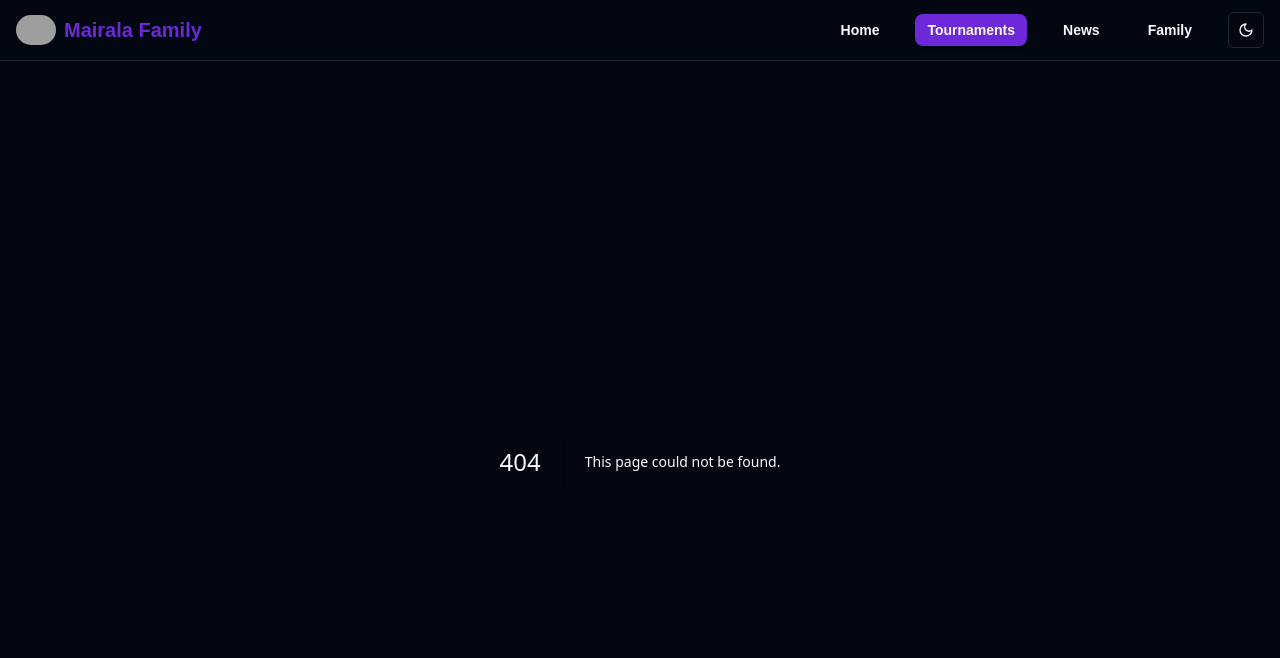
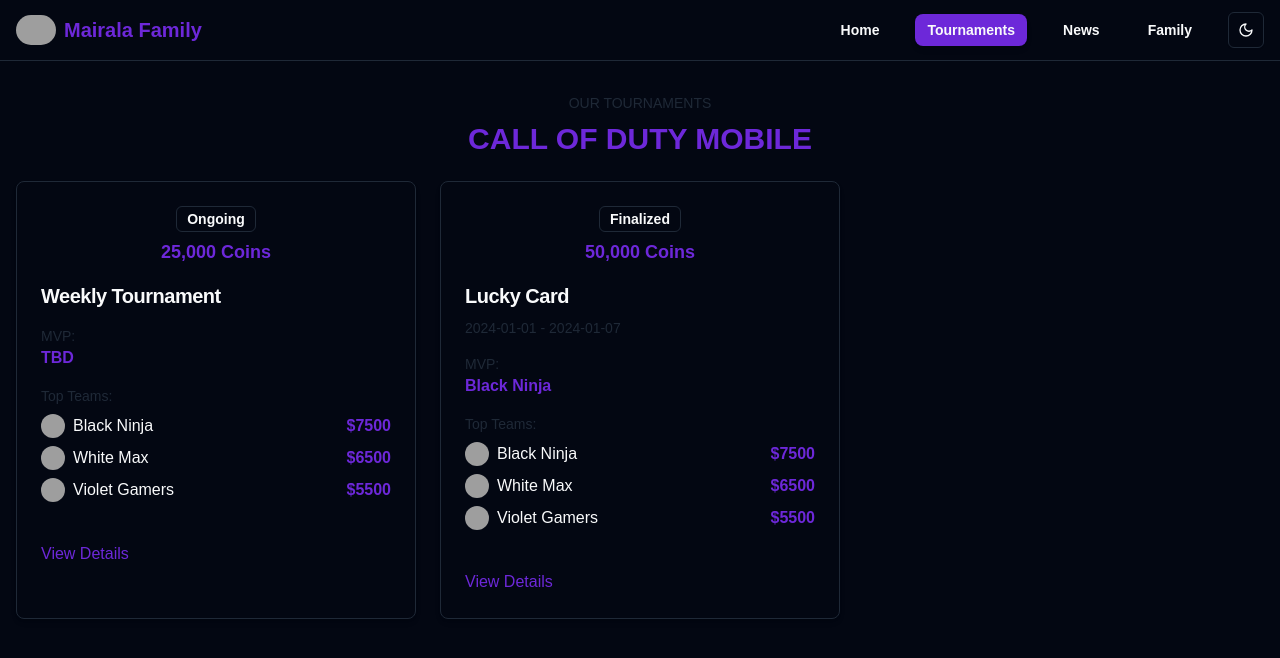
Before and after one commit to shahenwaz/mairala_family, a Next.js app: page /tournaments in a window 1280 px wide. Before the commit this address had no page. Shown: the top 658 px of the page. Built offline with nearby package versions, Linux system fonts and the light colour scheme; grey boxes are pictures that could not be loaded.

Commit message:
Page added - Tournaments

```diff
--- /dev/null
+++ b/app/(root)/tournaments/page.tsx
@@ -0,0 +1,49 @@
+import React from "react";
+import TournamentCard from "@/components/ui/TournamentCard";
+
+const TournamentsPage = () => {
+  const tournaments = [
+    {
+      title: "Weekly Tournament",
+      prizePool: "25,000",
+      status: "Ongoing",
+      mvp: "TBD",
+      topTeams: [
+        { logo: "/images/team1.png", name: "Black Ninja", prize: "$7500" },
+        { logo: "/images/team2.png", name: "White Max", prize: "$6500" },
+        { logo: "/images/team3.png", name: "Violet Gamers", prize: "$5500" },
+      ],
+    },
+    {
+      title: "Lucky Card",
+      prizePool: "50,000",
+      status: "Finalized",
+      startDate: "2024-01-01",
+      endDate: "2024-01-07",
+      mvp: "Black Ninja",
+      topTeams: [
+        { logo: "/images/team1.png", name: "Black Ninja", prize: "$7500" },
+        { logo: "/images/team2.png", name: "White Max", prize: "$6500" },
+        { logo: "/images/team3.png", name: "Violet Gamers", prize: "$5500" },
+      ],
+    },
+  ];
+
+  return (
+    <div className="container mx-auto px-4 py-8">
+      <h2 className="text-center text-sm text-muted uppercase mb-2">
+        OUR TOURNAMENTS
+      </h2>
+      <h1 className="text-center text-3xl font-bold text-primary mb-6">
+        CALL OF DUTY MOBILE
+      </h1>
+      <div className="grid grid-cols-1 sm:grid-cols-2 lg:grid-cols-3 gap-6">
+        {tournaments.map((tournament, index) => (
+          <TournamentCard key={index} {...tournament} />
+        ))}
+      </div>
+    </div>
+  );
+};
+
+export default TournamentsPage;
```
